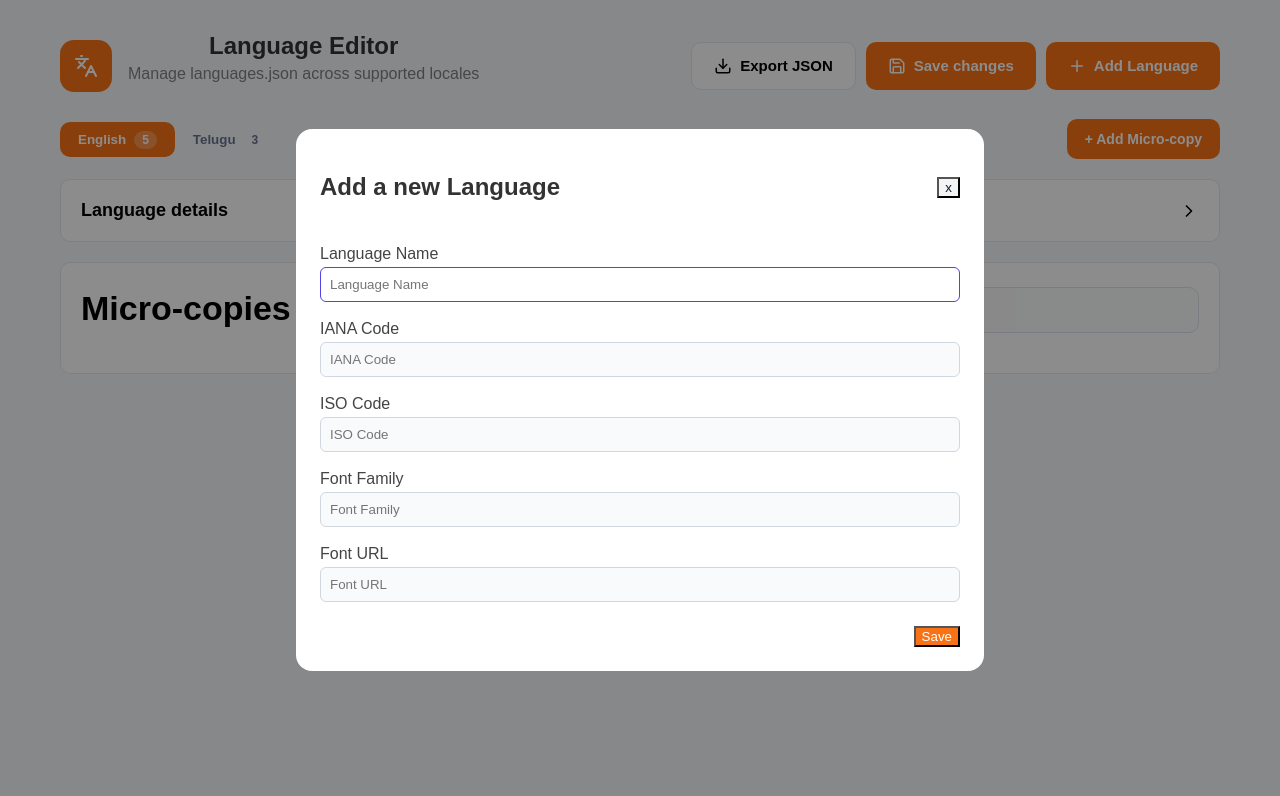
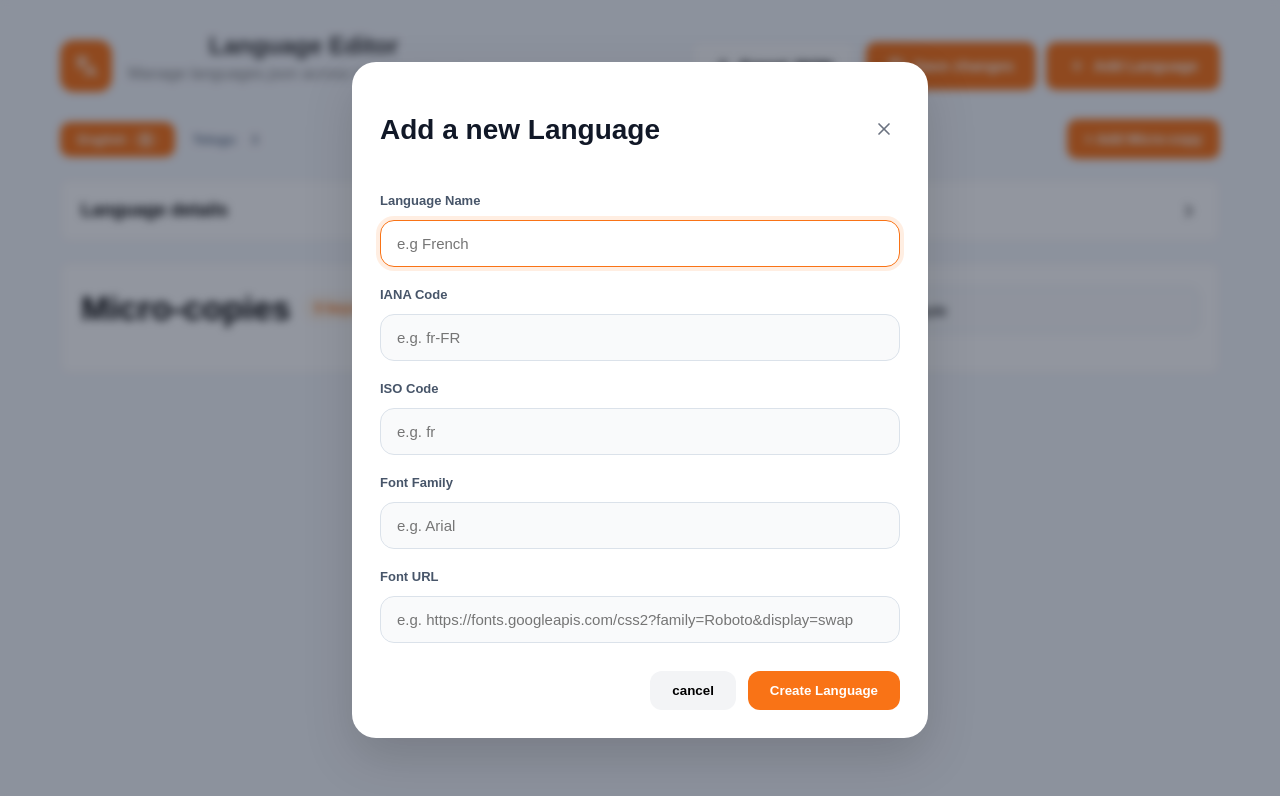
Before and after one commit to Karthiksherlock/sample_react1, a React (Vite) app: page /language in a window 1280 px wide. Both pictures are taken after typing "Sample" into the empty fields and a click on the button "Add Language". Shown: the top 796 px of the page. Built offline with nearby package versions, Linux system fonts and the light colour scheme.

Commit message:
added reusable modal overlay and modal card UI for language and micro-copy forms

```diff
--- a/src/App.css
+++ b/src/App.css
@@ -316,51 +316,204 @@ body {
 .modalOverlay {
   position: fixed;
   inset: 0;
-  background: rgba(0, 0, 0, 0.45);
+  background: rgba(15, 23, 42, 0.45);
 
   display: flex;
   align-items: center;
   justify-content: center;
 
   z-index: 1000;
+
+  backdrop-filter: blur(4px);
 }
 
 .modalCard {
   background: white;
-  border-radius: 16px;
+  border-radius: 24px;
+
   width: 100%;
-  max-width: 640px;
-
-  padding: 24px;
+  max-width: 520px;
+  margin: 20px;
+  padding: 28px;
+  max-height: 90vh;
+  overflow-y: auto;
+  box-shadow: 0 20px 50px rgba(0, 0, 0, 0.15);
+}
+.addMicroCopyModalCard {
+  max-width: 760px;
 }
 
 .modalHeader {
   display: flex;
+  align-items: center;
   justify-content: space-between;
-  align-items: center;
 
   margin-bottom: 24px;
 }
 
+.modalHeader h2 {
+  font-size: 28px;
+  font-weight: 700;
+  color: #111827;
+}
 .modalBody {
   display: flex;
   flex-direction: column;
-  gap: 18px;
+  gap: 20px;
 }
 
+.modalCloseButton {
+  border: none;
+  background: transparent;
+
+  cursor: pointer;
+
+  font-size: 28px;
+
+  color: #6b7280;
+}
+.formGroup {
+  display: flex;
+  flex-direction: column;
+  gap: 8px;
+}
+
+.formGroup label {
+  font-size: 13px;
+  font-weight: 600;
+
+  color: #475569;
+}
+
+.formGroup input,
+.formGroup textarea {
+  border: 1px solid #dbe2ea;
+  border-radius: 14px;
+
+  padding: 14px 16px;
+
+  font-size: 15px;
+
+  outline: none;
+  width: 100%;
+  transition: all 0.2s ease;
+
+  box-sizing: border-box;
+}
+.formGroup input:focus,
+.formGroup textarea:focus {
+  border-color: #f97316;
+
+  box-shadow: 0 0 0 4px rgba(249, 115, 22, 0.12);
+}
+
+.sectionTitle {
+  font-size: 18px;
+  font-weight: 700;
+  color: #111827;
+
+  margin-top: 8px;
+}
+.scrollableValues {
+  max-height: 320px;
+
+  overflow-y: auto;
+
+  padding-right: 6px;
+}
+.languageValuesContainer {
+  max-height: 340px;
+  overflow-y: auto;
+  padding-right: 6px;
+  display: flex;
+  flex-direction: column;
+  gap: 16px;
+}
+.languageValueItem {
+  display: flex;
+  flex-direction: column;
+
+  gap: 8px;
+
+  margin-bottom: 20px;
+}
+
+.languageValueItem label {
+  font-size: 15px;
+  font-weight: 600;
+
+  color: #374151;
+}
+.languageValueItem textarea {
+  min-height: 100px;
+
+  resize: vertical;
+  border: 1px solid #dbe2ea;
+  border-radius: 14px;
+
+  padding: 14px 16px;
+
+  font-size: 15px;
+  font-family: inherit;
+
+  outline: none;
+
+  transition: all 0.2s ease;
+
+  box-sizing: border-box;
+}
+.languageValueItem textarea:focus {
+  border-color: #f97316;
+
+  box-shadow: 0 0 0 4px rgba(249, 115, 22, 0.12);
+}
+.languageValuesHeader {
+  font-size: 15px;
+  font-weight: 700;
+
+  color: #111827;
+
+  margin-top: 4px;
+}
 .modalFooter {
   display: flex;
   justify-content: flex-end;
+
   gap: 12px;
 
-  margin-top: 24px;
+  margin-top: 28px;
 }
 .primaryButton {
   background: #f97316;
   color: white;
+
+  border: none;
+  border-radius: 12px;
+
+  padding: 12px 22px;
+
+  font-weight: 600;
+
+  cursor: pointer;
 }
 
 .secondaryButton {
   background: #f3f4f6;
-  color: #111827;
+
+  border: none;
+  border-radius: 12px;
+
+  padding: 12px 22px;
+
+  font-weight: 600;
+
+  cursor: pointer;
 }
+.primaryButton:hover {
+  opacity: 0.92;
+  background: #f97316;
+}
+
+.secondaryButton:hover {
+  background: #e5e7eb;
+}
--- a/src/components/language/AddLanguageModal.tsx
+++ b/src/components/language/AddLanguageModal.tsx
@@ -1,5 +1,5 @@
 import { useEffect, useRef, useState } from "react";
-
+import { X } from "lucide-react";
 export type NewLanguage = {
   name: string;
   iana_code: string;
@@ -59,8 +59,8 @@ function AddLanguageModal({ open, onClose, onSave }: Props) {
       <div className="modalCard">
         <div className="modalHeader">
           <h2>Add a new Language</h2>
-          <button className="secondaryButton" onClick={onClose}>
-            x
+          <button className="modalCloseButton" onClick={onClose}>
+            <X size={20} />
           </button>
         </div>
         <div className="modalBody">
@@ -68,7 +68,7 @@ function AddLanguageModal({ open, onClose, onSave }: Props) {
             <label>Language Name</label>
             <input
               ref={inputRef}
-              placeholder="Language Name"
+              placeholder="e.g French"
               value={formData.name}
               onChange={(e) => handleChange("name", e.target.value)}
             />
@@ -76,7 +76,7 @@ function AddLanguageModal({ open, onClose, onSave }: Props) {
           <div className="formGroup">
             <label>IANA Code</label>
             <input
-              placeholder="IANA Code"
+              placeholder="e.g. fr-FR"
               value={formData.iana_code}
               onChange={(e) => handleChange("iana_code", e.target.value)}
             />
@@ -84,7 +84,7 @@ function AddLanguageModal({ open, onClose, onSave }: Props) {
           <div className="formGroup">
             <label>ISO Code</label>
             <input
-              placeholder="ISO Code"
+              placeholder="e.g. fr"
               value={formData.iso_code}
               onChange={(e) => handleChange("iso_code", e.target.value)}
             />
@@ -92,7 +92,7 @@ function AddLanguageModal({ open, onClose, onSave }: Props) {
           <div className="formGroup">
             <label>Font Family</label>
             <input
-              placeholder="Font Family"
+              placeholder="e.g. Arial"
               value={formData.font_family}
               onChange={(e) => handleChange("font_family", e.target.value)}
             />
@@ -100,7 +100,7 @@ function AddLanguageModal({ open, onClose, onSave }: Props) {
           <div className="formGroup">
             <label>Font URL</label>
             <input
-              placeholder="Font URL"
+              placeholder="e.g. https://fonts.googleapis.com/css2?family=Roboto&display=swap"
               value={formData.font_url}
               onChange={(e) => handleChange("font_url", e.target.value)}
             />
@@ -108,8 +108,11 @@ function AddLanguageModal({ open, onClose, onSave }: Props) {
         </div>
 
         <div className="modalFooter">
+          <button className="secondaryButton" onClick={onClose}>
+            cancel
+          </button>
           <button className="primaryButton" onClick={handleSave}>
-            Save
+            Create Language
           </button>
         </div>
       </div>
--- a/src/components/language/AddMicroCopyModal.tsx
+++ b/src/components/language/AddMicroCopyModal.tsx
@@ -1,9 +1,12 @@
 import { useEffect, useRef, useState } from "react";
-
+import { X } from "lucide-react";
 type Props = {
   open: boolean;
   onClose: () => void;
-  onSave: ( data: { key: string; value: { [language: string]: string } } ) => void;
+  onSave: (data: {
+    key: string;
+    value: { [language: string]: string };
+  }) => void;
   languages: string[];
 };
 
@@ -40,15 +43,12 @@ function AddMicroCopyModal({ open, onClose, onSave, languages }: Props) {
     }
 
     setError("");
-    onSave({ key: trimmedKey, value: values});
+    onSave({ key: trimmedKey, value: values });
     setKey("");
     setValues({});
     onClose();
   };
-  const handleValueChange = (
-    language: string,
-    value: string,
-  ) => {
+  const handleValueChange = (language: string, value: string) => {
     setValues((prev) => ({
       ...prev,
       [language]: value,
@@ -56,39 +56,54 @@ function AddMicroCopyModal({ open, onClose, onSave, languages }: Props) {
   };
 
   return (
-    <div>
-      <h3>Add Micro-copy</h3>
-
+  <div className="modalOverlay">
+    <div className="modalCard addMicroCopyModalCard">
+        <div className="modalHeader">
+          <h2>Add a new Micro-copy</h2>
+          <button className="modalCloseButton" onClick={onClose}>
+            <X size={20} />
+          </button>
+        </div>
+        <div className="modalBody">
+          <div className="formGroup">
+            <label>Enter micro-copy key</label>
             <input
               ref={inputRef}
-        placeholder="Micro-copy key"
+              placeholder=" e.g. WelcomeText"
               value={key}
-        onChange={(e) => {setKey(e.target.value);setError("");}}
+              onChange={(e) => {
+                setKey(e.target.value);
+                setError("");
+              }}
             />
+          </div>
           {error && <p className="KeyErrorText">{error}</p>}
-      <div className="languageValuesContainer">
+          <h3 className="sectionTitle">Translation Values</h3>
+          <div className="languageValuesContainer scrollableValues">
             {languages.map((language) => (
-          <div
-            key={language}
-            className="languageValueItem"
-          >
+              <div key={language} className="languageValueItem">
                 <label>{language}</label>
-
-            <input
+                <textarea
                   placeholder={`Value for ${language}`}
                   value={values[language] || ""}
                   onChange={(e) =>
-                handleValueChange(
-                  language,
-                  e.target.value,
-                )
+                    handleValueChange(language, e.target.value)
                   }
                 />
               </div>
             ))}
           </div>
-      <button onClick={handleSave}>Save</button>
-      <button onClick={onClose}>Cancel</button>
+        </div>
+        <div className="modalFooter">
+          <button className="secondaryButton" onClick={onClose}>
+            Cancel
+          </button>
+
+          <button className="primaryButton" onClick={handleSave}>
+            Save
+          </button>
+        </div>
+      </div>
     </div>
   );
 }
```
Lines whose indentation alone changed are shown as unchanged.
